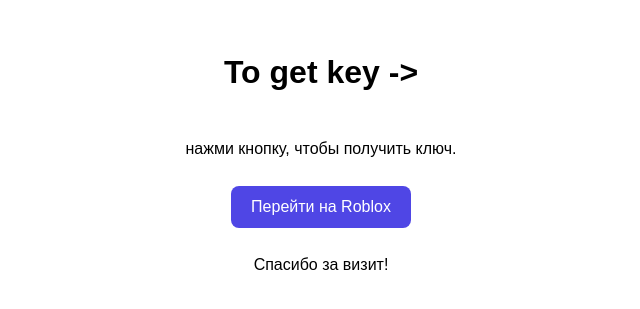
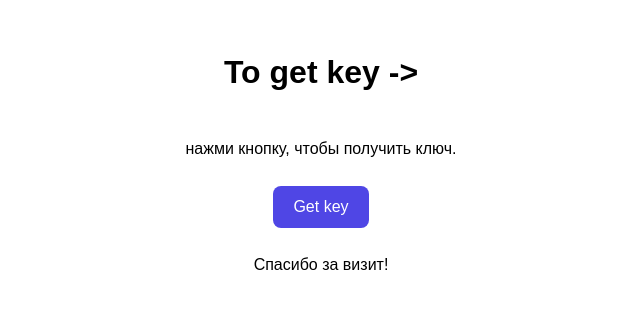
Before and after one commit to broubolb-bit/Getkey.github.io, a plain HTML site: page index.html in a window 1280 px wide. Shown: the part 247-556 px from the top of the page, without its empty margins (319-959 px from the left). Drawn offline with Linux system fonts and the light colour scheme.

Commit message:
Update index.html

```diff
--- a/index.html
+++ b/index.html
@@ -19,7 +19,7 @@
   <button
     onclick="window.location.href='https://www.roblox.com/share?code=93478febdfc1f240b9fecca2010c0dce&type=Server'"
     style="padding:12px 20px;border-radius:8px;border:none;cursor:pointer;background:#4f46e5;color:#fff;font-size:16px;">
-    Перейти на Roblox
+    Get key
   </button>
 
   <!-- 4) Дополнительный текст (если нужно) -->
```
